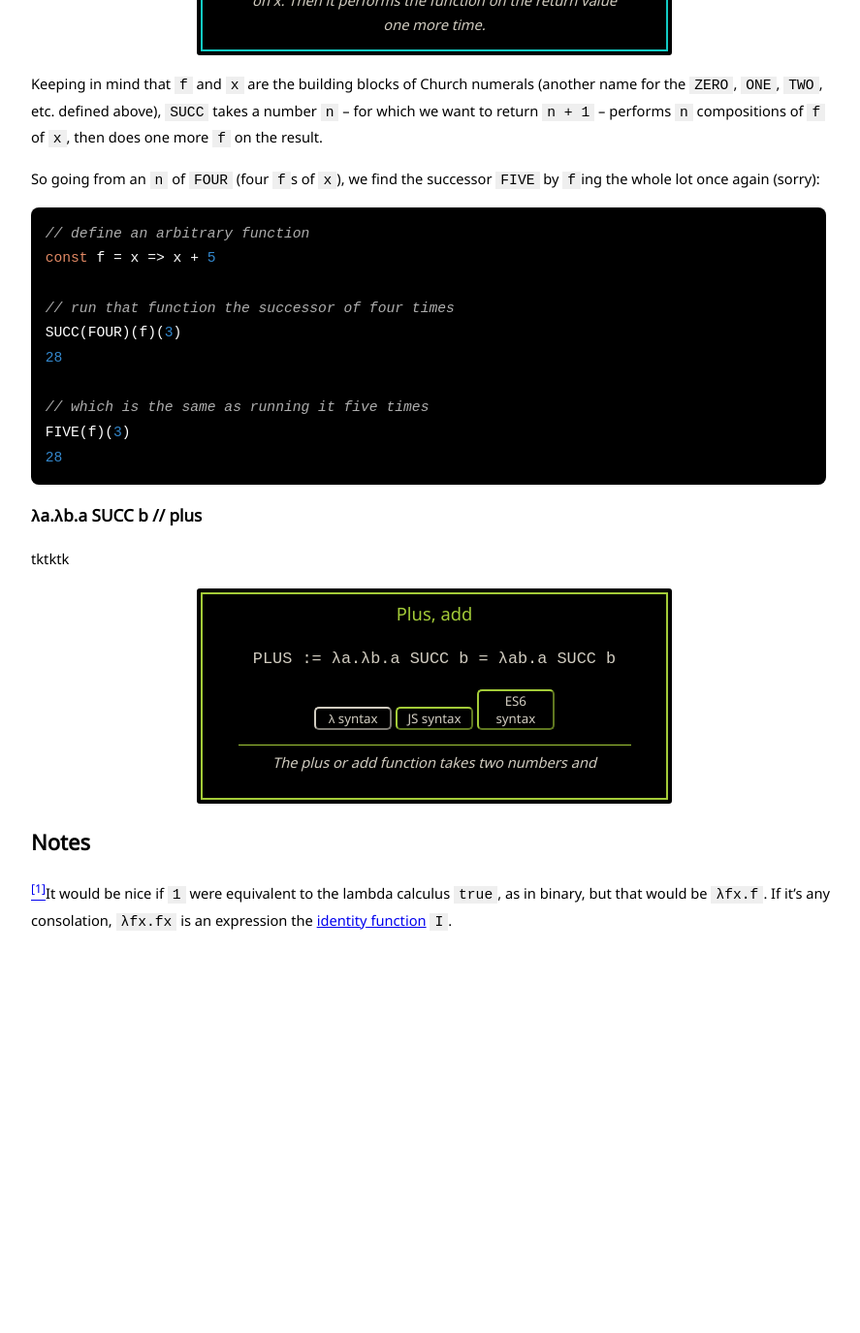
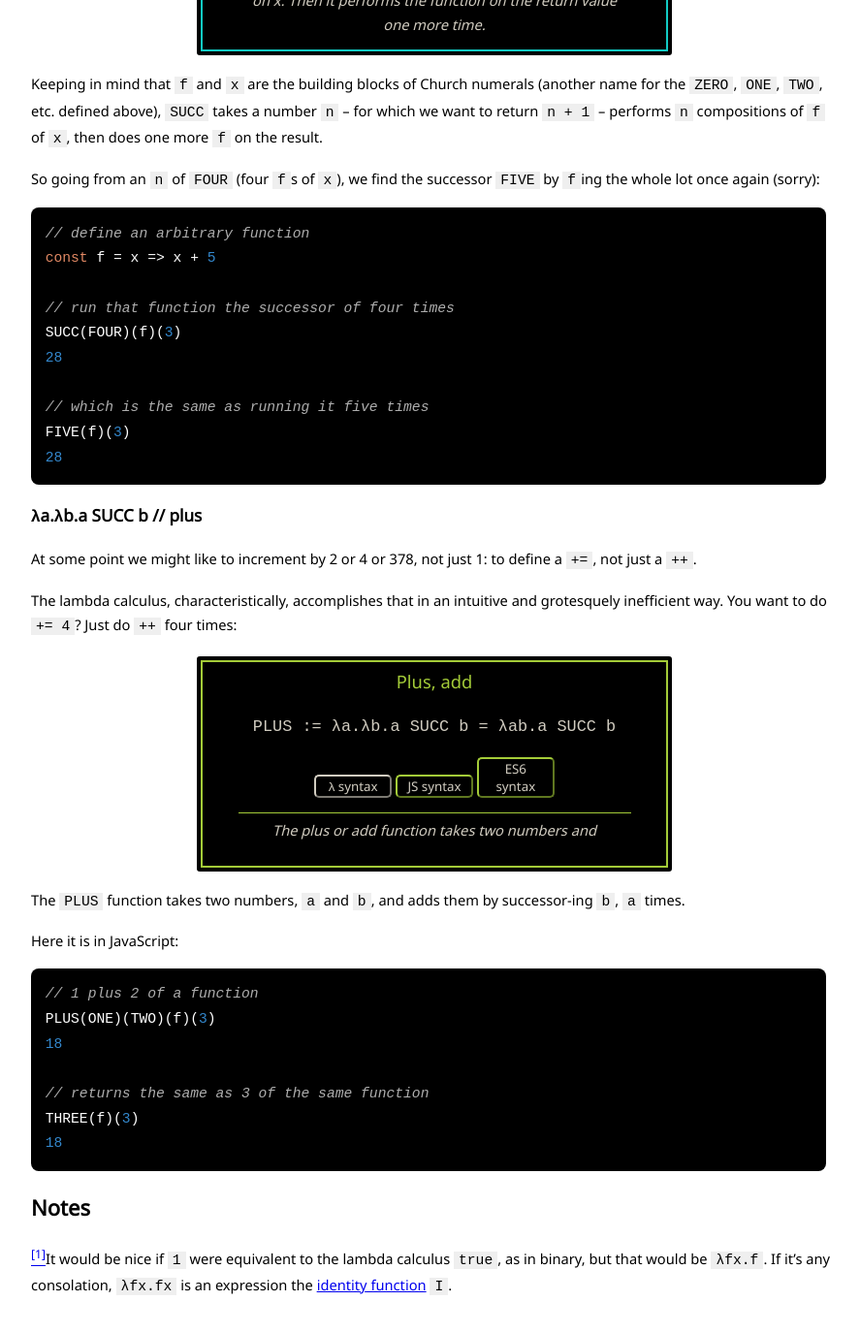
Before and after one commit to davidfloyd91/davidfloyd91.github.io, a Jekyll site: the page built from _posts/2019-08-01-lambda-calculus-functional-programming-starling-kestrel-3.markdown, in a window 1280 px wide and 1400 px high, scrolled down 2921 px. Shown: the top 1375 px of the window at 97% size, without its empty margins (192-1079 px from the left). Built offline with Jekyll 4.4.1, drawn with Linux system fonts in a browser that asks for light colours; before the commit the page ends 3944 px from its top, so only the background shows below that.

Commit message:
Finish lambda 3 post

```diff
--- a/_posts/2019-08-01-lambda-calculus-functional-programming-starling-kestrel-3.markdown
+++ b/_posts/2019-08-01-lambda-calculus-functional-programming-starling-kestrel-3.markdown
@@ -113,11 +113,27 @@ FIVE(f)(3)
 
 ### λa.λb.a SUCC b // plus
 
-tktktk
+At some point we might like to increment by 2 or 4 or 378, not just 1: to define a `+=`, not just a `++`.
+
+The lambda calculus, characteristically, accomplishes that in an intuitive and grotesquely inefficient way. You want to do `+= 4`? Just do `++` four times:
 
 <div class="lambda-div" id="lambda-plus">
 </div>
 
+The `PLUS` function takes two numbers, `a` and `b`, and adds them by successor-ing `b`, `a` times.
+
+Here it is in JavaScript:
+
+<pre class="prettyprint">
+// 1 plus 2 of a function
+PLUS(ONE)(TWO)(f)(3)
+18
+
+// returns the same as 3 of the same function
+THREE(f)(3)
+18
+</pre>
+
 ## Notes
 
 <a id="note1" href="#note1top"><sup>[1]</sup></a>It would be nice if `1` were equivalent to the lambda calculus `true`, as in binary, but that would be `λfx.f`. If it's any consolation, `λfx.fx` is an expression the <a href="/lambda-calculus-functional-programming-starling-kestrel-1#lambda-ibis" target="\_blank" rel="noopener noreferrer">identity function</a> `I`.
```
